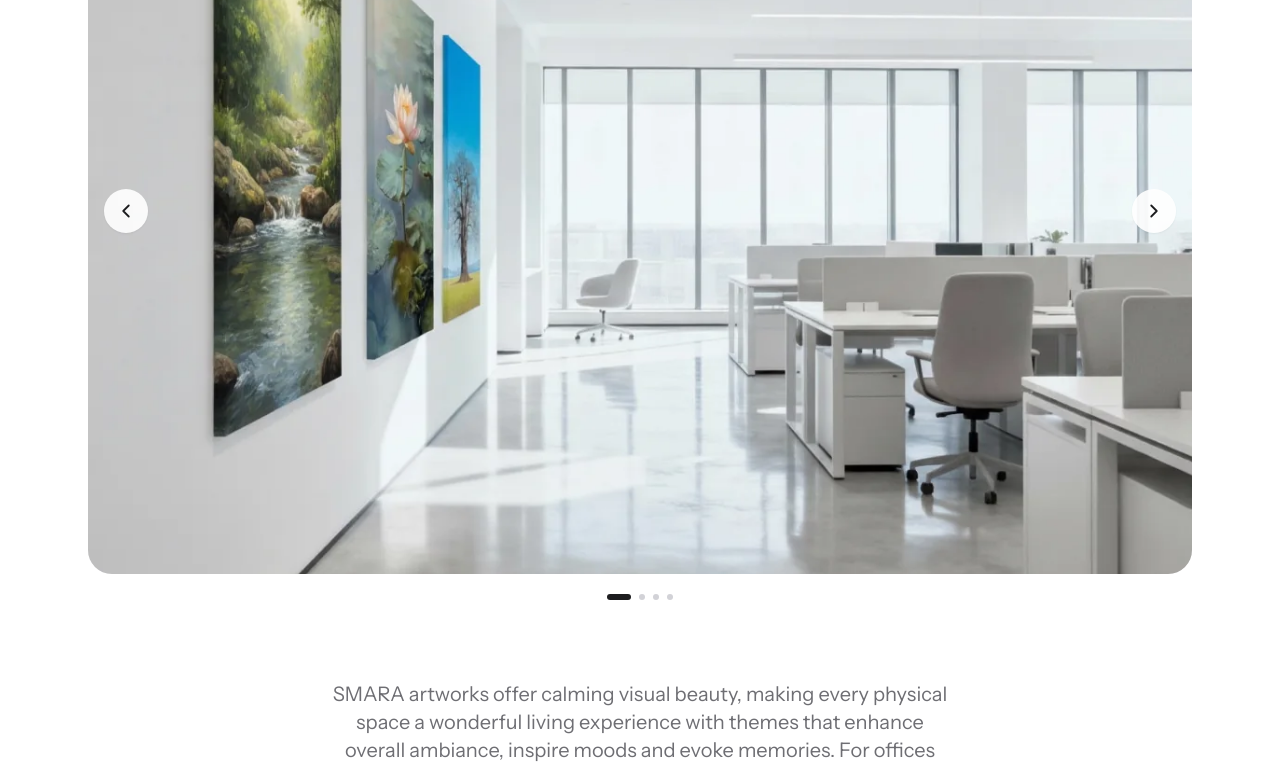
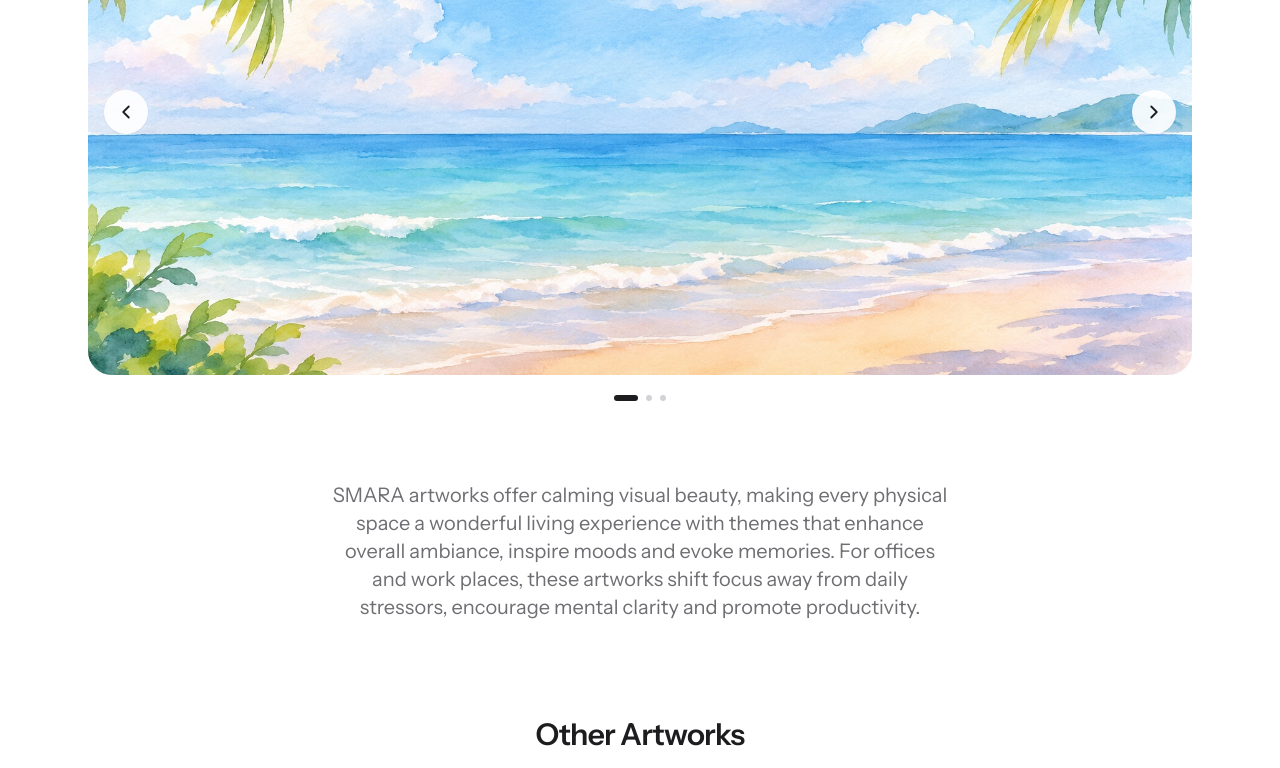
Before and after one commit to smara-sg/smara-website-v3, a React (Vite) app: page /gallery in a window 1280 px wide. Shown: the part 658-1426 px from the top of the page. Built offline with nearby package versions, Linux system fonts and the light colour scheme.

Commit message:
Replace the four Artwork carousel slides with three landscape paintings

```diff
--- a/src/components/GalleryPage.tsx
+++ b/src/components/GalleryPage.tsx
@@ -2,6 +2,12 @@ import { useState } from 'react';
 import { ChevronLeft, ChevronRight, Mail } from 'lucide-react';
 import Footer from './Footer';
 import OptimizedImage from './OptimizedImage';
+
+const carouselImages = [
+  { src: '/images/artwork-beach.jpg', alt: 'Serene tropical beach watercolor', width: 1774, height: 887 },
+  { src: '/images/artwork-lotus-pond.jpg', alt: 'Moonlit lotus pond watercolor', width: 1774, height: 887 },
+  { src: '/images/artwork-mountain.jpg', alt: 'Misty mountain watercolor', width: 1774, height: 887 },
+];
 
 const GalleryPage = () => {
   const [currentArtworkIndex, setCurrentArtworkIndex] = useState(0);
@@ -53,11 +59,11 @@ const GalleryPage = () => {
   };
 
   const nextCarouselImage = () => {
-    setCurrentCarouselIndex((prev) => (prev + 1) % 4);
+    setCurrentCarouselIndex((prev) => (prev + 1) % carouselImages.length);
   };
 
   const prevCarouselImage = () => {
-    setCurrentCarouselIndex((prev) => prev === 0 ? 3 : prev - 1);
+    setCurrentCarouselIndex((prev) => prev === 0 ? carouselImages.length - 1 : prev - 1);
   };
 
   const currentArtwork = artworks[currentArtworkIndex];
@@ -78,19 +84,21 @@ const GalleryPage = () => {
       <div className="mx-auto max-w-6xl px-6 py-8">
         <div className="relative">
           <div className="overflow-hidden rounded-3xl bg-mist">
-            <div className="relative h-0 bg-mist pb-[68%]">
-              {[1, 2, 3, 4].map((num) => (
+            <div className="relative aspect-[2/1] bg-mist">
+              {carouselImages.map((image, index) => (
                 <div
-                  key={num}
+                  key={image.src}
                   className={`absolute inset-0 transition-opacity duration-500 ${
-                    currentCarouselIndex + 1 === num ? 'opacity-100' : 'opacity-0'
+                    currentCarouselIndex === index ? 'opacity-100' : 'opacity-0'
                   }`}
                 >
                   <OptimizedImage
-                    src={`/images/smarainplaces${num}.jpg`}
-                    alt={`SMARA in place ${num}`}
+                    src={image.src}
+                    alt={image.alt}
+                    width={image.width}
+                    height={image.height}
                     fill
-                    loading={currentCarouselIndex + 1 === num ? 'eager' : 'lazy'}
+                    loading={currentCarouselIndex === index ? 'eager' : 'lazy'}
                   />
                 </div>
               ))}
@@ -114,14 +122,15 @@ const GalleryPage = () => {
           </button>
 
           <div className="mt-5 flex justify-center gap-2">
-            {[1, 2, 3, 4].map((num) => (
+            {carouselImages.map((image, index) => (
               <button
-                key={num}
-                onClick={() => setCurrentCarouselIndex(num - 1)}
+                key={image.src}
+                onClick={() => setCurrentCarouselIndex(index)}
                 className={`h-1.5 rounded-full transition-all ${
-                  currentCarouselIndex + 1 === num ? 'w-6 bg-ink' : 'w-1.5 bg-line'
+                  currentCarouselIndex === index ? 'w-6 bg-ink' : 'w-1.5 bg-line'
                 }`}
-                aria-label={`View image ${num}`}
+                aria-label={`View image ${index + 1}`}
+                aria-current={currentCarouselIndex === index ? 'true' : undefined}
               />
             ))}
           </div>
```
